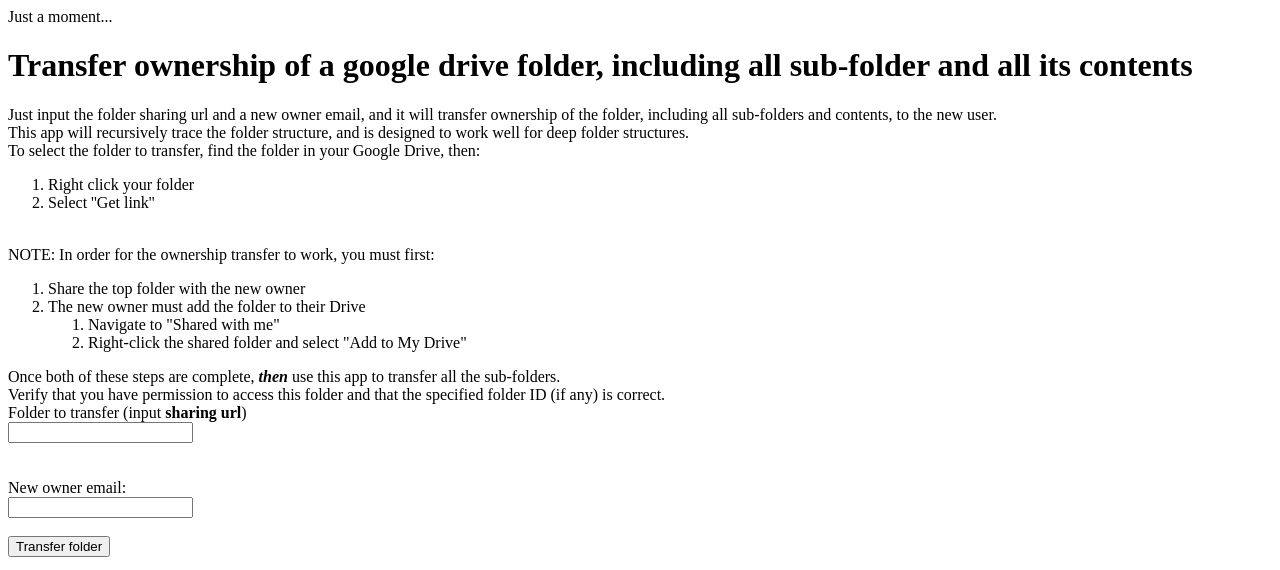
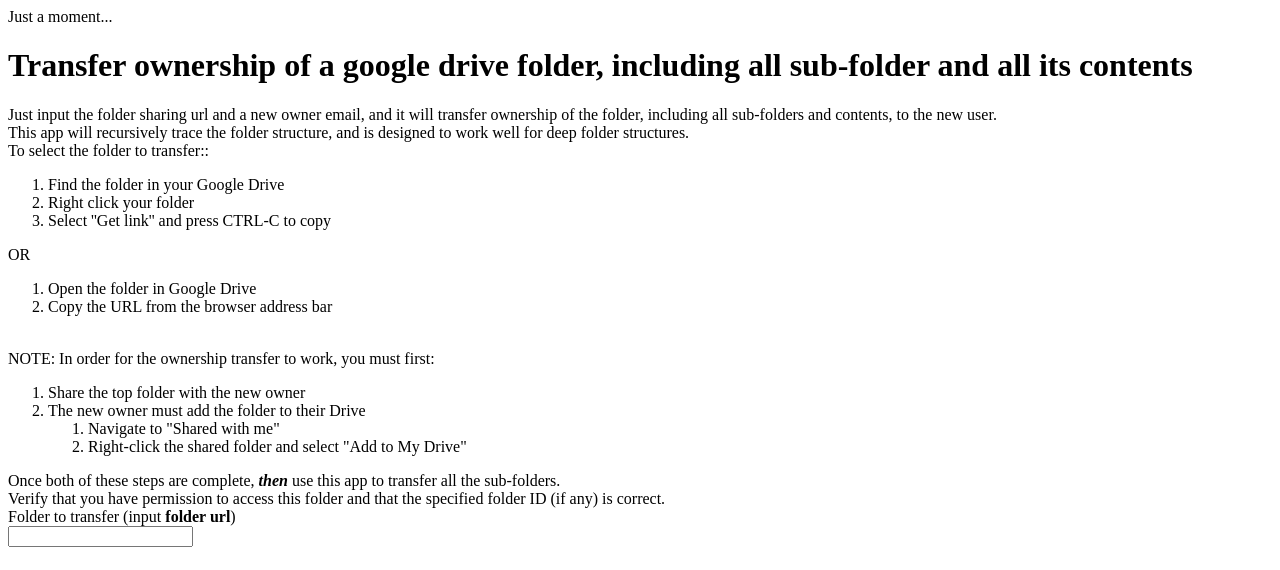
Before and after one commit to ericyd/gdrive-transfer, a plain HTML site: page Index.html in a window 1280 px wide. Shown: the top 570 px of the page. Drawn offline with Linux system fonts and the light colour scheme; grey boxes are pictures that could not be loaded; a script that the page names is missing.

Commit message:
Changed description to reflect updated URL parsing options

```diff
--- a/Index.html
+++ b/Index.html
@@ -32,10 +32,16 @@
     <div id="description">
        Just input the folder sharing url and a new owner email, and it will transfer ownership of the folder, including all sub-folders and contents, to the new user.<br />
        This app will recursively trace the folder structure, and is designed to work well for deep folder structures.<br />
-       To select the folder to transfer, find the folder in your Google Drive, then:
+       To select the folder to transfer::
        <ol>
+         <li>Find the folder in your Google Drive</li>
          <li>Right click your folder</li>
-         <li>Select ''Get link''</li>
+         <li>Select ''Get link'' and press CTRL-C to copy</li>
+       </ol>
+       OR
+       <ol>
+         <li>Open the folder in Google Drive</li>
+         <li>Copy the URL from the browser address bar</li>
        </ol>
        <br />
     </div>
@@ -71,7 +77,7 @@
 
       <div id="formDiv">
           <form id="thisForm" name="thisForm">
-          <div class="form-title">Folder to transfer (input <b>sharing url</b>)</div>
+          <div class="form-title">Folder to transfer (input <b>folder url</b>)</div>
           <input type="textbox" id="folderId" name="folderId" class="textbox" /> <br />
 
           <br /><br />
```
